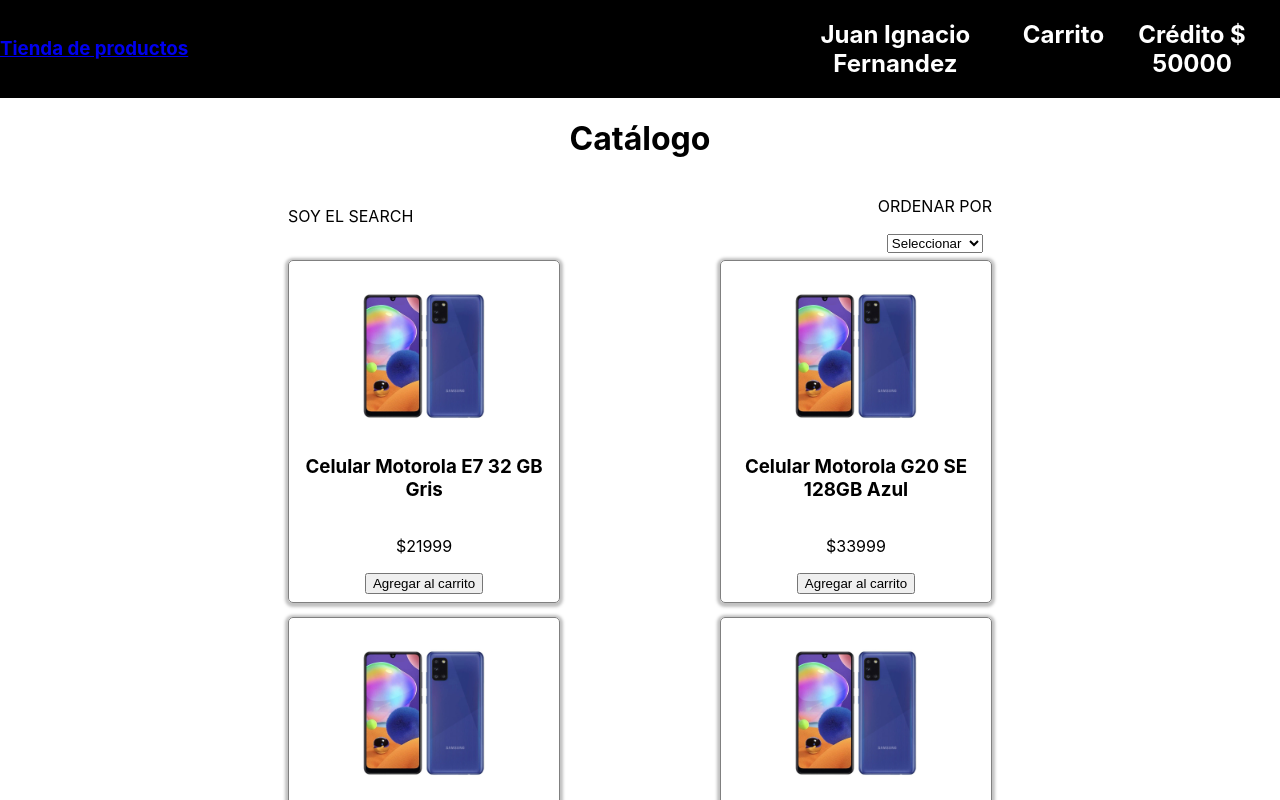
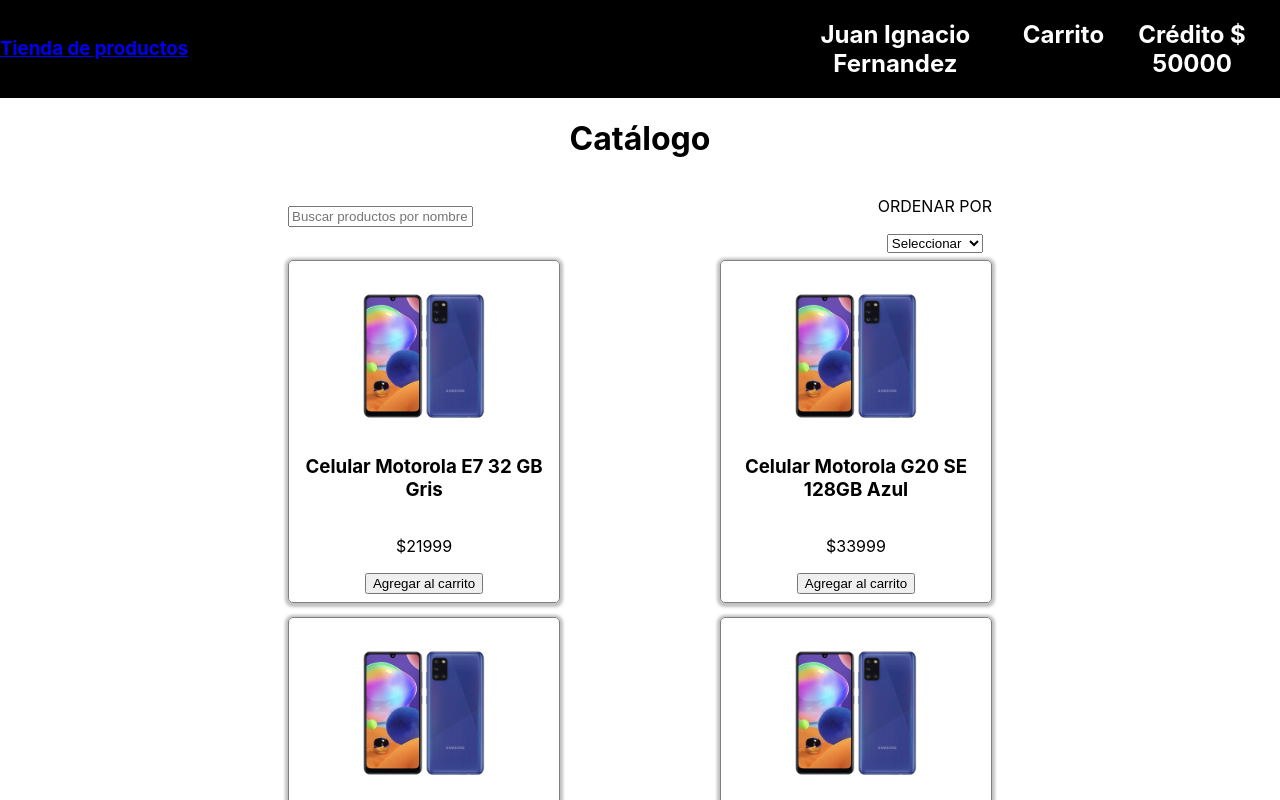
Before and after one commit to mschmidt17/enviopack-challenge-frontend, a React (Create React App) app: page / in a window 1280 px wide. Shown: the top 800 px of the page. Built offline with nearby package versions, Linux system fonts and the light colour scheme.

Commit message:
Agregando funcionalidad al buscador

```diff
--- a/src/components/Search.js
+++ b/src/components/Search.js
@@ -1,14 +1,40 @@
-import React from 'react';
-
+import { React, useState, useEffect} from "react";
+import {getProducts, searchProduct} from '../redux/actions.js';
+import { useDispatch, useSelector } from "react-redux";
 // import './CSS/search.css';
 
 
 
 function Search() {
+    const dispatch = useDispatch();
+    const products = useSelector((state) => state.products)
+    const [name, setName] = useState("");
+
+    const handleInputChange = (e) => {
+        e.preventDefault();
+        setName(e.target.value);
+    }
+
+    useEffect(() => {
+        if(name.length > 1){
+            dispatch(searchProduct(name));
+            console.log("name", name)
+        } else {
+            dispatch(getProducts());
+        }
+    }, [name])
+
 
     return (
         <div className='container-search'>
-            SOY EL SEARCH
+            <div className="search">
+                <input
+                type="text"
+                value={name}
+                placeholder='Buscar productos por nombre'
+                onChange={(e) => handleInputChange(e)}
+                />
+            </div>
         </div>
     );
 }
```
